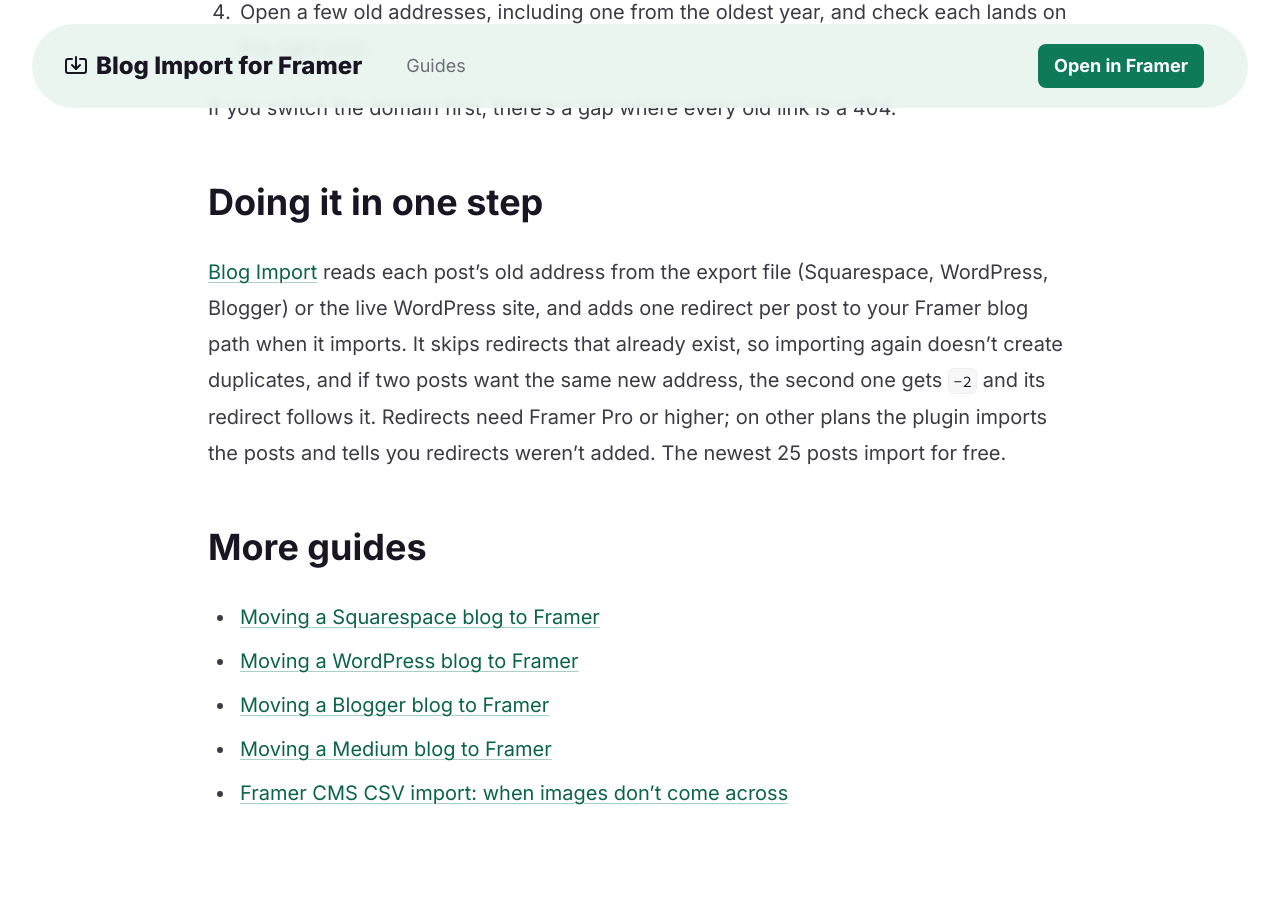
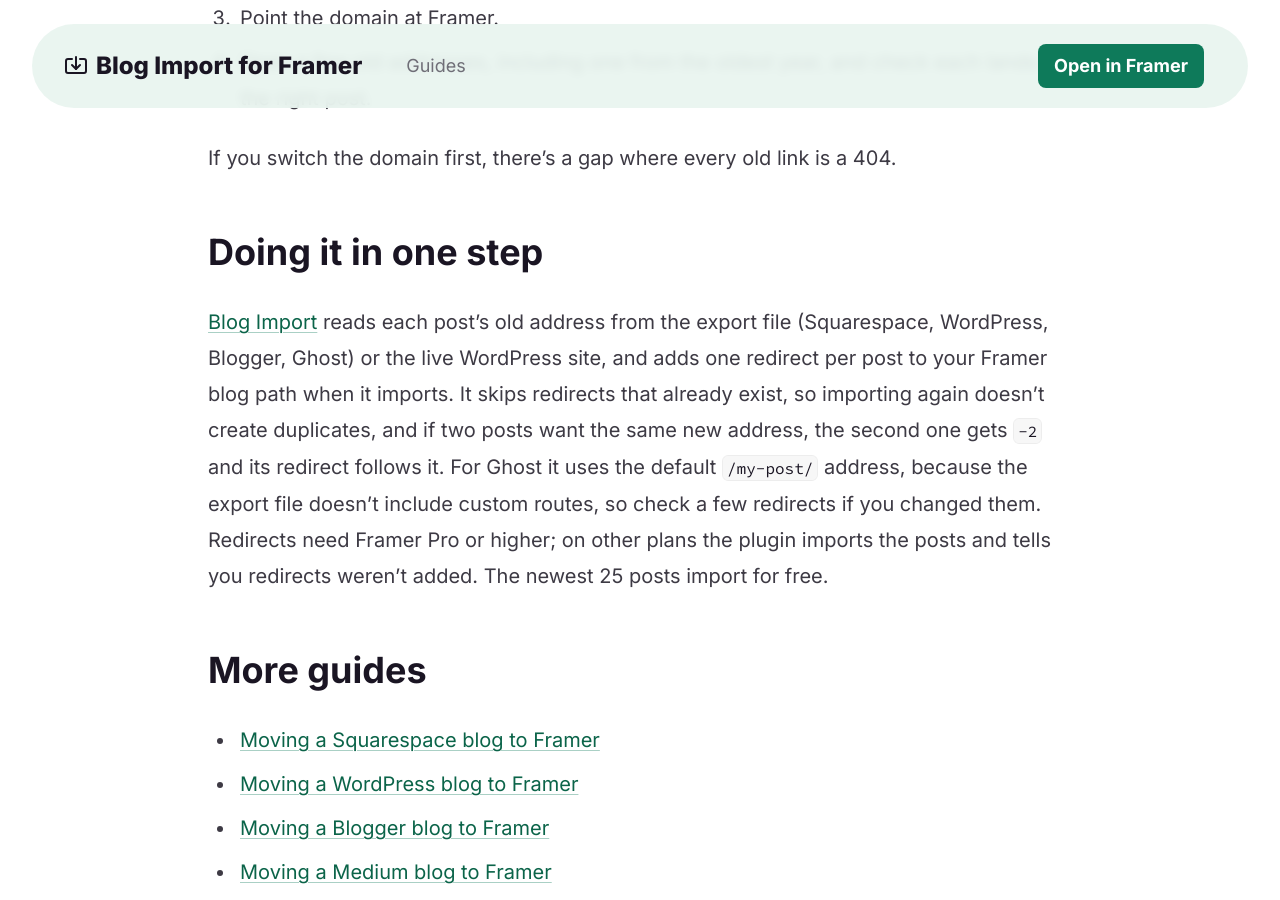
Before and after one commit to keyturnkit/keyturnkit.github.io, a Jekyll site: the page built from guides/framer-blog-redirects.md, in a window 1280 px wide and 900 px high, scrolled down 1823 px. Built offline with Jekyll 4.4.1, drawn with Linux system fonts in a browser that asks for light colours; some of the changed text lies outside the part shown.

Commit message:
Redirects guide: Ghost addresses

```diff
--- a/guides/framer-blog-redirects.md
+++ b/guides/framer-blog-redirects.md
@@ -1,7 +1,7 @@
 ---
 layout: default
 title: "Keeping old blog links working after moving to Framer"
-description: "What old post addresses look like on Squarespace, WordPress, Blogger and Medium, and how to redirect them to your new Framer blog."
+description: "What old post addresses look like on Squarespace, WordPress, Blogger, Medium and Ghost, and how to redirect them to your new Framer blog."
 permalink: /guides/framer-blog-redirects/
 og_image: /og-blog-import.png
 ---
@@ -20,6 +20,7 @@
 | WordPress | `/2024/03/09/my-post/` or `/my-post/`, depending on the permalink setting |
 | Blogger | `/2024/03/my-post.html` |
 | Medium | `medium.com/@you/my-post-4ce83a7e81d0` |
+| Ghost | `/my-post/` by default; custom routes in `routes.yaml` can change it |
 
 Two cases can't be redirected from Framer, because the old address isn't on your domain: a blog on `yourname.blogspot.com`, and stories on `medium.com`. For those, keep the old blog online with a note pointing to the new site. Redirects work when your blog used your own domain, which moves to Framer with you.
 
@@ -42,7 +43,7 @@
 
 ## Doing it in one step
 
-[Blog Import](https://www.framer.com/marketplace/plugins/blog-import-squarespace-wordpress/) reads each post's old address from the export file (Squarespace, WordPress, Blogger) or the live WordPress site, and adds one redirect per post to your Framer blog path when it imports. It skips redirects that already exist, so importing again doesn't create duplicates, and if two posts want the same new address, the second one gets `-2` and its redirect follows it. Redirects need Framer Pro or higher; on other plans the plugin imports the posts and tells you redirects weren't added. The newest 25 posts import for free.
+[Blog Import](https://www.framer.com/marketplace/plugins/blog-import-squarespace-wordpress/) reads each post's old address from the export file (Squarespace, WordPress, Blogger, Ghost) or the live WordPress site, and adds one redirect per post to your Framer blog path when it imports. It skips redirects that already exist, so importing again doesn't create duplicates, and if two posts want the same new address, the second one gets `-2` and its redirect follows it. For Ghost it uses the default `/my-post/` address, because the export file doesn't include custom routes, so check a few redirects if you changed them. Redirects need Framer Pro or higher; on other plans the plugin imports the posts and tells you redirects weren't added. The newest 25 posts import for free.
 
 ## More guides
 
```
